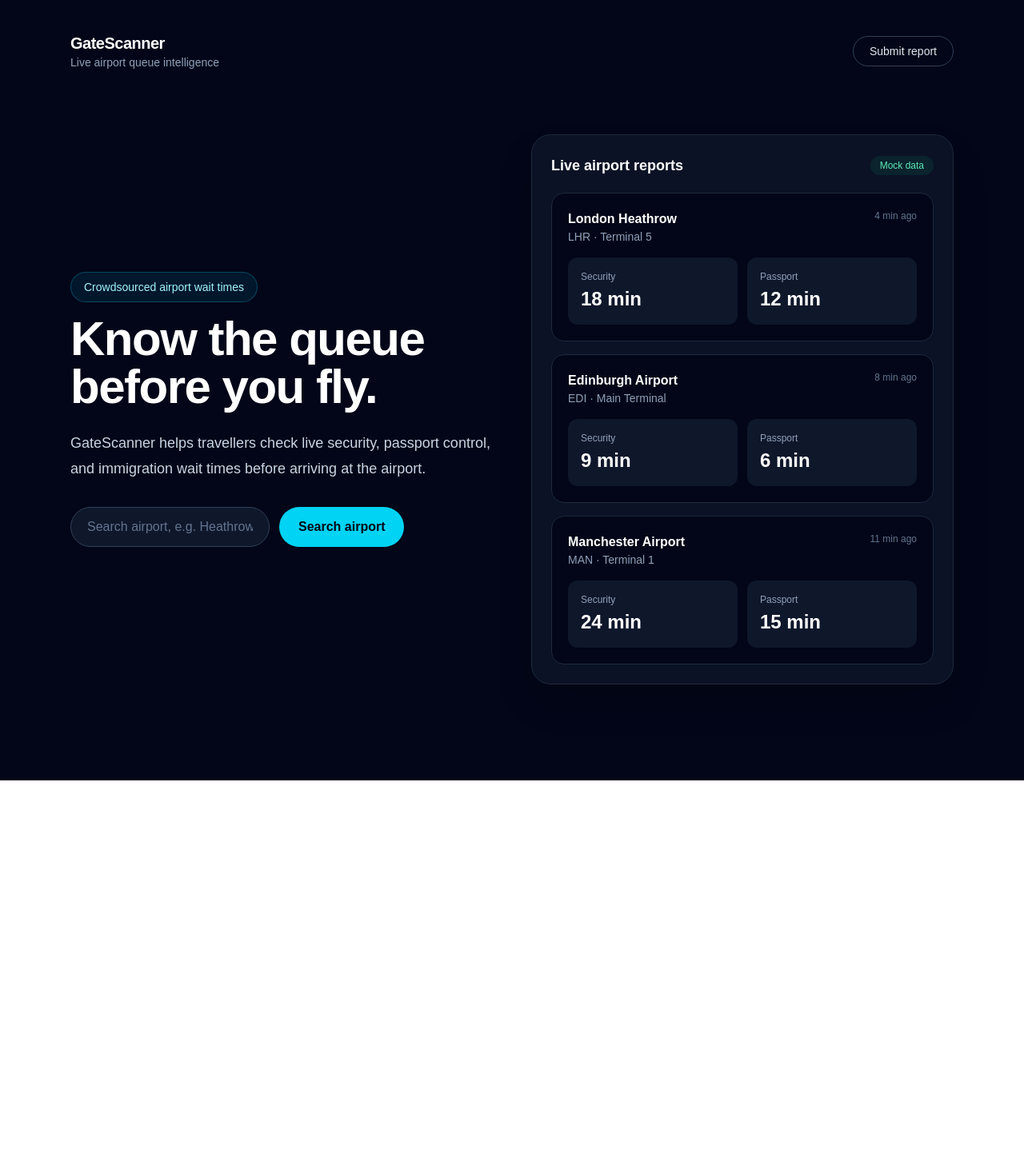
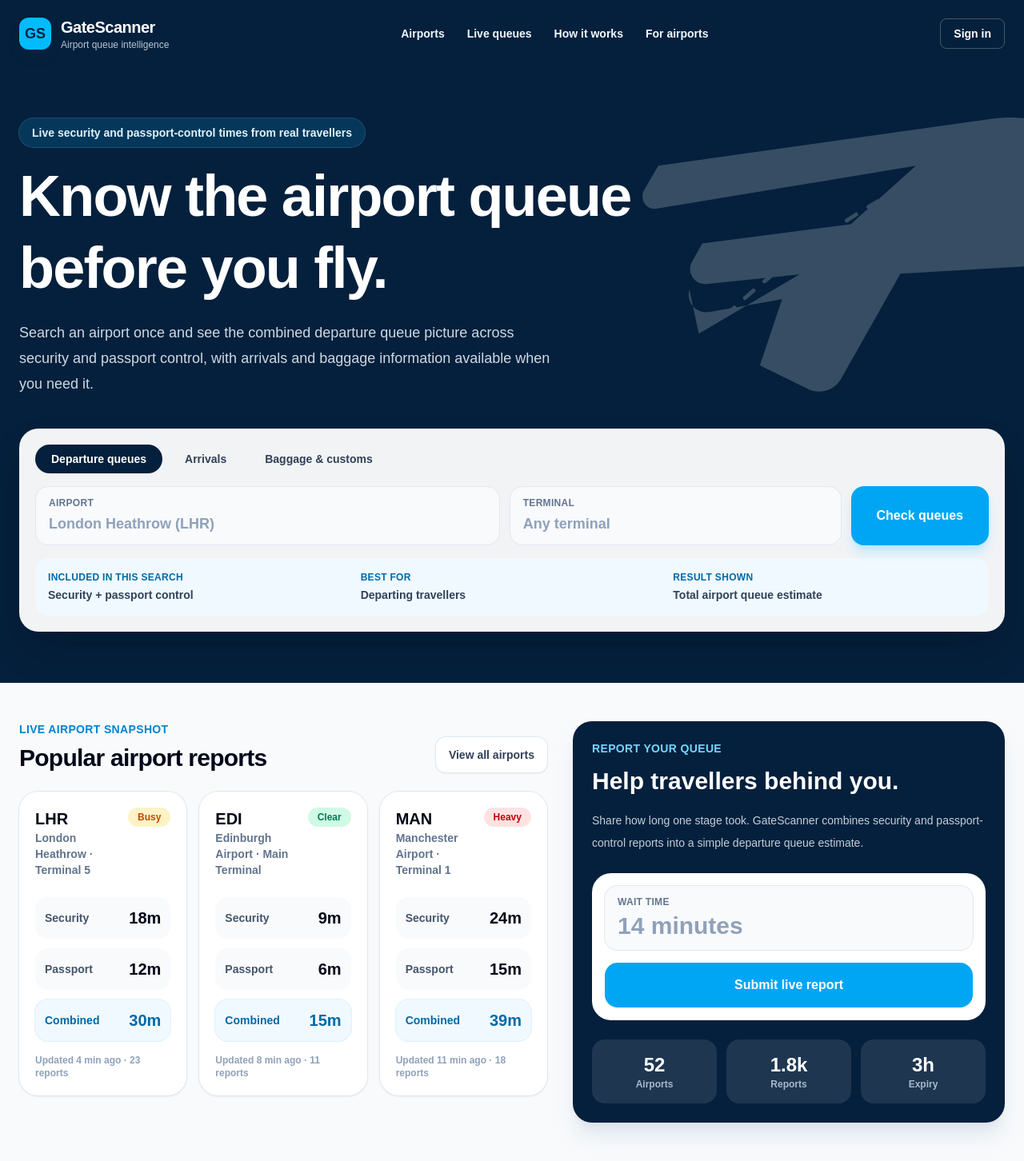
Before and after one commit to DylanP9/GateScanner, a Next.js app in the folder apps/web/: page / in a window 1280 px wide. Shown: the whole page at 80% size. Before the commit the page ends 976 px from the top, so only its background shows below. Built offline with nearby package versions, Linux system fonts and the light colour scheme.

Commit message:
feat: redesign GateScanner landing page

```diff
--- a/apps/web/src/app/page.tsx
+++ b/apps/web/src/app/page.tsx
@@ -3,117 +3,295 @@
     airport: "London Heathrow",
     code: "LHR",
     terminal: "Terminal 5",
-    security: "18 min",
-    passport: "12 min",
+    securityMinutes: 18,
+    passportMinutes: 12,
+    status: "Busy",
+    statusClass: "bg-amber-100 text-amber-700",
     updated: "4 min ago",
+    reports: 23,
   },
   {
     airport: "Edinburgh Airport",
     code: "EDI",
     terminal: "Main Terminal",
-    security: "9 min",
-    passport: "6 min",
+    securityMinutes: 9,
+    passportMinutes: 6,
+    status: "Clear",
+    statusClass: "bg-emerald-100 text-emerald-700",
     updated: "8 min ago",
+    reports: 11,
   },
   {
     airport: "Manchester Airport",
     code: "MAN",
     terminal: "Terminal 1",
-    security: "24 min",
-    passport: "15 min",
+    securityMinutes: 24,
+    passportMinutes: 15,
+    status: "Heavy",
+    statusClass: "bg-red-100 text-red-700",
     updated: "11 min ago",
+    reports: 18,
   },
 ];
 
 export default function Home() {
   return (
-    <main className="min-h-screen bg-slate-950 text-white">
-      <section className="mx-auto flex min-h-screen max-w-6xl flex-col px-6 py-10">
-        <nav className="flex items-center justify-between">
+    <main className="min-h-screen bg-[#05203c] text-slate-950">
+      <header className="mx-auto flex max-w-7xl items-center justify-between px-6 py-5 text-white">
+        <div className="flex items-center gap-3">
+          <div className="flex h-10 w-10 items-center justify-center rounded-xl bg-sky-400 text-lg font-black text-[#05203c] shadow-lg shadow-sky-950/30">
+            GS
+          </div>
           <div>
-            <p className="text-xl font-bold tracking-tight">GateScanner</p>
-            <p className="text-sm text-slate-400">
-              Live airport queue intelligence
-            </p>
+            <p className="text-xl font-extrabold tracking-tight">GateScanner</p>
+            <p className="text-xs text-sky-100/80">Airport queue intelligence</p>
+          </div>
+        </div>
+
+        <nav className="hidden items-center gap-7 text-sm font-semibold text-sky-50 md:flex">
+          <a href="#" className="hover:text-sky-300">
+            Airports
+          </a>
+          <a href="#" className="hover:text-sky-300">
+            Live queues
+          </a>
+          <a href="#" className="hover:text-sky-300">
+            How it works
+          </a>
+          <a href="#" className="hover:text-sky-300">
+            For airports
+          </a>
+        </nav>
+
+        <button className="rounded-lg border border-white/25 px-4 py-2 text-sm font-bold text-white hover:bg-white/10">
+          Sign in
+        </button>
+      </header>
+
+      <section className="relative mx-auto max-w-7xl overflow-hidden px-6 pb-10 pt-8 md:pb-16 md:pt-16">
+        <div className="pointer-events-none absolute right-[-120px] top-12 hidden rotate-[-8deg] opacity-20 md:block">
+          <svg
+            width="620"
+            height="360"
+            viewBox="0 0 620 360"
+            fill="none"
+            xmlns="http://www.w3.org/2000/svg"
+          >
+            <path
+              d="M118 236C212 170 352 92 552 54"
+              stroke="white"
+              strokeWidth="5"
+              strokeLinecap="round"
+              strokeDasharray="14 18"
+            />
+            <path
+              d="M81 254L541 64C560 56 579 75 570 94L529 181C525 189 517 194 508 193L344 184L255 300C249 308 238 311 229 306L195 287L238 199L99 194C84 193 76 176 85 164L101 143L288 145L379 84L50 92C37 92 30 76 39 66L60 39L478 39C508 39 539 46 566 61L583 71C603 82 609 108 596 126L542 202C530 219 510 229 489 227L341 215L249 335C239 348 220 351 207 342L151 304L190 226L99 229C82 230 70 214 77 198L81 254Z"
+              fill="white"
+            />
+          </svg>
+        </div>
+
+        <div className="relative max-w-4xl text-white">
+          <p className="mb-4 inline-flex rounded-full bg-sky-400/15 px-4 py-2 text-sm font-bold text-sky-100 ring-1 ring-sky-300/25">
+            Live security and passport-control times from real travellers
+          </p>
+          <h1 className="max-w-3xl text-5xl font-black leading-tight tracking-tight md:text-7xl">
+            Know the airport queue before you fly.
+          </h1>
+          <p className="mt-5 max-w-2xl text-lg leading-8 text-sky-50/85">
+            Search an airport once and see the combined departure queue picture
+            across security and passport control, with arrivals and baggage
+            information available when you need it.
+          </p>
+        </div>
+
+        <div className="relative mt-10 rounded-3xl bg-white/95 p-4 shadow-2xl shadow-slate-950/30 backdrop-blur md:p-5">
+          <div className="mb-4 flex flex-wrap gap-2">
+            <button className="rounded-full bg-[#05203c] px-5 py-2 text-sm font-bold text-white">
+              Departure queues
+            </button>
+            <button className="rounded-full px-5 py-2 text-sm font-bold text-slate-700 hover:bg-slate-100">
+              Arrivals
+            </button>
+            <button className="rounded-full px-5 py-2 text-sm font-bold text-slate-700 hover:bg-slate-100">
+              Baggage & customs
+            </button>
           </div>
 
-          <button className="rounded-full border border-slate-700 px-5 py-2 text-sm font-medium text-slate-200 hover:bg-slate-900">
-            Submit report
-          </button>
-        </nav>
+          <div className="grid gap-3 lg:grid-cols-[1.4fr_1fr_auto]">
+            <label className="rounded-2xl border border-slate-200 bg-slate-50 px-4 py-3">
+              <span className="block text-xs font-bold uppercase tracking-wide text-slate-500">
+                Airport
+              </span>
+              <input
+                className="mt-1 w-full bg-transparent text-lg font-extrabold text-slate-950 outline-none placeholder:text-slate-400"
+                placeholder="London Heathrow (LHR)"
+              />
+            </label>
 
-        <div className="grid flex-1 items-center gap-12 py-20 lg:grid-cols-2">
+            <label className="rounded-2xl border border-slate-200 bg-slate-50 px-4 py-3">
+              <span className="block text-xs font-bold uppercase tracking-wide text-slate-500">
+                Terminal
+              </span>
+              <input
+                className="mt-1 w-full bg-transparent text-lg font-extrabold text-slate-950 outline-none placeholder:text-slate-400"
+                placeholder="Any terminal"
+              />
+            </label>
+
+            <button className="rounded-2xl bg-sky-500 px-8 py-4 text-base font-black text-white shadow-lg shadow-sky-200 hover:bg-sky-600">
+              Check queues
+            </button>
+          </div>
+
+          <div className="mt-4 grid gap-3 rounded-2xl bg-sky-50 p-4 md:grid-cols-3">
+            <div>
+              <p className="text-xs font-black uppercase tracking-wide text-sky-700">
+                Included in this search
+              </p>
+              <p className="mt-1 text-sm font-bold text-slate-700">
+                Security + passport control
+              </p>
+            </div>
+            <div>
+              <p className="text-xs font-black uppercase tracking-wide text-sky-700">
+                Best for
+              </p>
+              <p className="mt-1 text-sm font-bold text-slate-700">
+                Departing travellers
+              </p>
+            </div>
+            <div>
+              <p className="text-xs font-black uppercase tracking-wide text-sky-700">
+                Result shown
+              </p>
+              <p className="mt-1 text-sm font-bold text-slate-700">
+                Total airport queue estimate
+              </p>
+            </div>
+          </div>
+        </div>
+      </section>
+
+      <section className="bg-slate-50 px-6 py-12">
+        <div className="mx-auto grid max-w-7xl gap-8 lg:grid-cols-[1.1fr_0.9fr]">
           <div>
-            <p className="mb-4 inline-flex rounded-full border border-cyan-500/30 bg-cyan-500/10 px-4 py-2 text-sm text-cyan-200">
-              Crowdsourced airport wait times
-            </p>
+            <div className="mb-6 flex items-end justify-between gap-4">
+              <div>
+                <p className="text-sm font-extrabold uppercase tracking-wide text-sky-600">
+                  Live airport snapshot
+                </p>
+                <h2 className="mt-2 text-3xl font-black tracking-tight text-slate-950">
+                  Popular airport reports
+                </h2>
+              </div>
+              <button className="hidden rounded-xl bg-white px-4 py-3 text-sm font-bold text-slate-700 shadow-sm ring-1 ring-slate-200 hover:bg-slate-100 md:block">
+                View all airports
+              </button>
+            </div>
 
-            <h1 className="text-5xl font-bold tracking-tight sm:text-6xl">
-              Know the queue before you fly.
-            </h1>
+            <div className="grid gap-4 md:grid-cols-3">
+              {airportReports.map((report) => {
+                const combinedMinutes =
+                  report.securityMinutes + report.passportMinutes;
 
-            <p className="mt-6 max-w-xl text-lg leading-8 text-slate-300">
-              GateScanner helps travellers check live security, passport
-              control, and immigration wait times before arriving at the
-              airport.
-            </p>
+                return (
+                  <article
+                    key={report.code}
+                    className="rounded-3xl bg-white p-5 shadow-sm ring-1 ring-slate-200"
+                  >
+                    <div className="flex items-start justify-between gap-4">
+                      <div>
+                        <p className="text-xl font-black">{report.code}</p>
+                        <p className="text-sm font-semibold text-slate-500">
+                          {report.airport} · {report.terminal}
+                        </p>
+                      </div>
+                      <span
+                        className={`rounded-full px-3 py-1 text-xs font-black ${report.statusClass}`}
+                      >
+                        {report.status}
+                      </span>
+                    </div>
 
-            <div className="mt-8 flex flex-col gap-3 sm:flex-row">
-              <input
-                className="rounded-full border border-slate-700 bg-slate-900 px-5 py-3 text-white outline-none placeholder:text-slate-500"
-                placeholder="Search airport, e.g. Heathrow"
-              />
+                    <div className="mt-6 space-y-3">
+                      <div className="flex items-center justify-between rounded-2xl bg-slate-50 p-3">
+                        <span className="text-sm font-bold text-slate-600">
+                          Security
+                        </span>
+                        <span className="text-xl font-black">
+                          {report.securityMinutes}m
+                        </span>
+                      </div>
+                      <div className="flex items-center justify-between rounded-2xl bg-slate-50 p-3">
+                        <span className="text-sm font-bold text-slate-600">
+                          Passport
+                        </span>
+                        <span className="text-xl font-black">
+                          {report.passportMinutes}m
+                        </span>
+                      </div>
+                      <div className="flex items-center justify-between rounded-2xl bg-sky-50 p-3 ring-1 ring-sky-100">
+                        <span className="text-sm font-black text-sky-700">
+                          Combined
+                        </span>
+                        <span className="text-xl font-black text-sky-700">
+                          {combinedMinutes}m
+                        </span>
+                      </div>
+                    </div>
 
-              <button className="rounded-full bg-cyan-400 px-6 py-3 font-semibold text-slate-950 hover:bg-cyan-300">
-                Search airport
-              </button>
+                    <p className="mt-4 text-xs font-semibold text-slate-400">
+                      Updated {report.updated} · {report.reports} reports
+                    </p>
+                  </article>
+                );
+              })}
             </div>
           </div>
 
-          <div className="rounded-3xl border border-slate-800 bg-slate-900/70 p-6 shadow-2xl">
-            <div className="mb-5 flex items-center justify-between">
-              <h2 className="text-lg font-semibold">Live airport reports</h2>
-              <span className="rounded-full bg-emerald-500/10 px-3 py-1 text-xs text-emerald-300">
-                Mock data
-              </span>
+          <aside className="rounded-3xl bg-[#05203c] p-6 text-white shadow-xl shadow-slate-300/50">
+            <p className="text-sm font-extrabold uppercase tracking-wide text-sky-300">
+              Report your queue
+            </p>
+            <h3 className="mt-3 text-3xl font-black leading-tight">
+              Help travellers behind you.
+            </h3>
+            <p className="mt-4 text-sm leading-7 text-sky-50/80">
+              Share how long one stage took. GateScanner combines security and
+              passport-control reports into a simple departure queue estimate.
+            </p>
+
+            <div className="mt-6 rounded-3xl bg-white p-4 text-slate-950">
+              <label className="block rounded-2xl bg-slate-50 px-4 py-3 ring-1 ring-slate-200">
+                <span className="block text-xs font-black uppercase tracking-wide text-slate-500">
+                  Wait time
+                </span>
+                <input
+                  className="mt-1 w-full bg-transparent text-3xl font-black outline-none placeholder:text-slate-400"
+                  placeholder="14 minutes"
+                />
+              </label>
+              <button className="mt-4 w-full rounded-2xl bg-sky-500 px-5 py-4 font-black text-white hover:bg-sky-600">
+                Submit live report
+              </button>
             </div>
 
-            <div className="space-y-4">
-              {airportReports.map((report) => (
-                <div
-                  key={report.code}
-                  className="rounded-2xl border border-slate-800 bg-slate-950 p-5"
-                >
-                  <div className="flex items-start justify-between gap-4">
-                    <div>
-                      <p className="font-semibold">{report.airport}</p>
-                      <p className="text-sm text-slate-400">
-                        {report.code} · {report.terminal}
-                      </p>
-                    </div>
-
-                    <p className="text-xs text-slate-500">{report.updated}</p>
-                  </div>
-
-                  <div className="mt-4 grid grid-cols-2 gap-3">
-                    <div className="rounded-xl bg-slate-900 p-4">
-                      <p className="text-xs text-slate-400">Security</p>
-                      <p className="mt-1 text-2xl font-bold">
-                        {report.security}
-                      </p>
-                    </div>
-
-                    <div className="rounded-xl bg-slate-900 p-4">
-                      <p className="text-xs text-slate-400">Passport</p>
-                      <p className="mt-1 text-2xl font-bold">
-                        {report.passport}
-                      </p>
-                    </div>
-                  </div>
-                </div>
-              ))}
+            <div className="mt-6 grid grid-cols-3 gap-3 text-center">
+              <div className="rounded-2xl bg-white/10 p-4">
+                <p className="text-2xl font-black">52</p>
+                <p className="text-xs font-bold text-sky-100/70">Airports</p>
+              </div>
+              <div className="rounded-2xl bg-white/10 p-4">
+                <p className="text-2xl font-black">1.8k</p>
+                <p className="text-xs font-bold text-sky-100/70">Reports</p>
+              </div>
+              <div className="rounded-2xl bg-white/10 p-4">
+                <p className="text-2xl font-black">3h</p>
+                <p className="text-xs font-bold text-sky-100/70">Expiry</p>
+              </div>
             </div>
-          </div>
+          </aside>
         </div>
       </section>
     </main>
```
